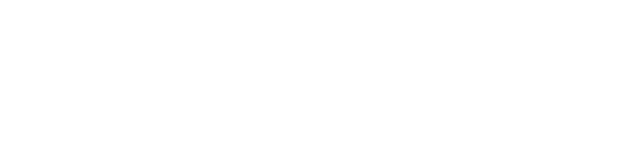
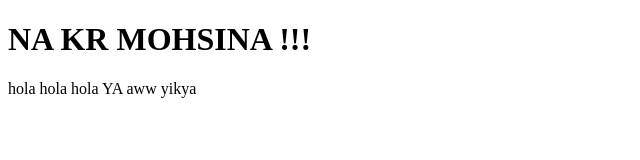
Before and after one commit to mohsinmir-101177/Mohsin-repos, a plain HTML site: page index.html in a window 1280 px wide. Shown: the whole page, without its empty margins (0-640 px from the left). Drawn offline with Linux system fonts and the light colour scheme.

Commit message:
main Branch

```diff
--- a/index.html
+++ b/index.html
@@ -1,5 +1,17 @@
-<Document</title>
+<!DOCTYPE html>
+<html lang="en">
+<head>
+    <meta charset="UTF-8">
+    <meta name="viewport" content="width=device-width, initial-scale=1.0">
+    <title>Document</title>
 </head>
 <body>
+    <h1>NA KR MOHSINA !!!</h1>
+    <p>
+        hola
+        hola
+        hola
+        YA aww yikya
+    </p>
 </body>
 </html>
```
